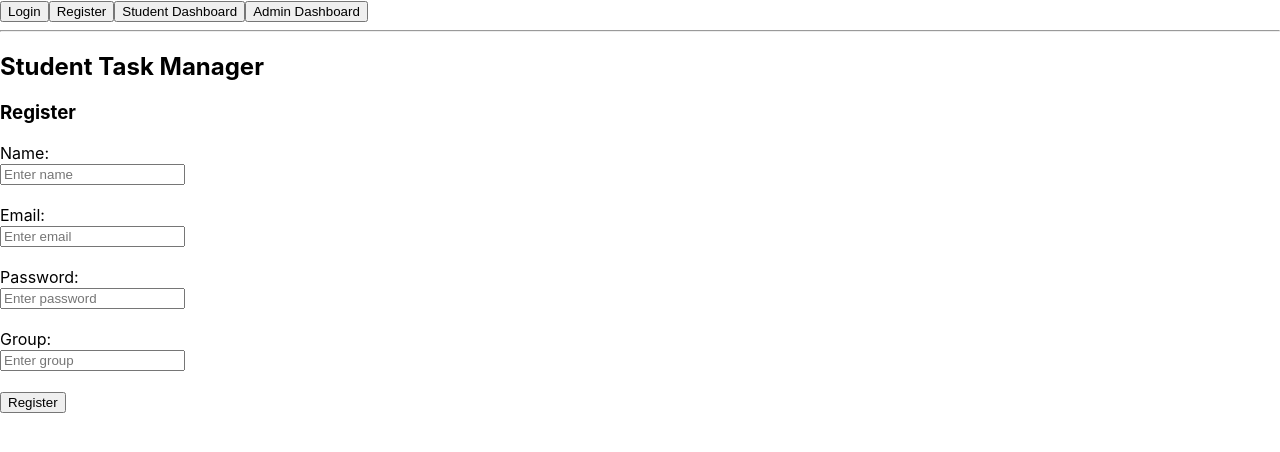
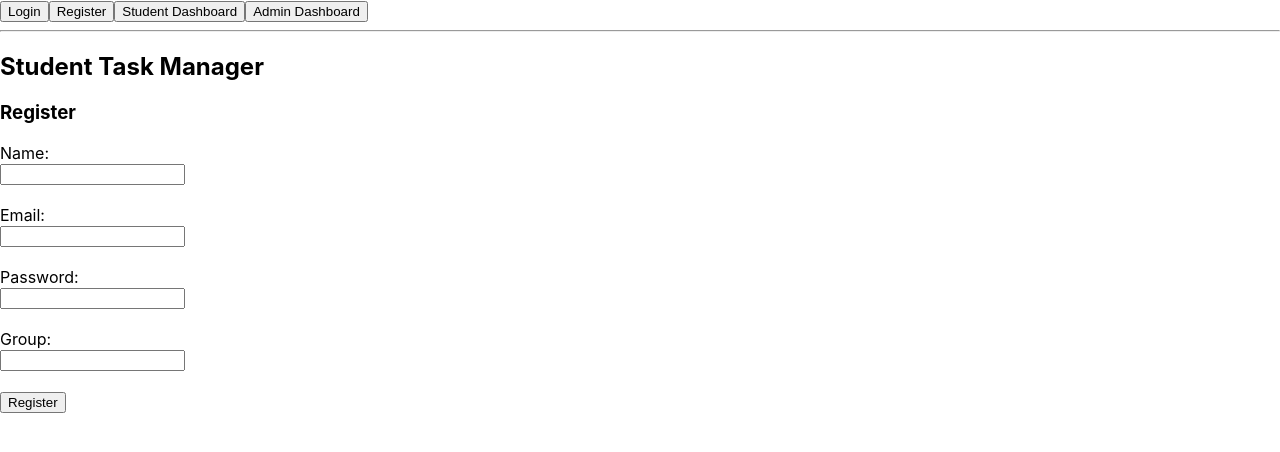
Before and after one commit to AyaRafea-431011614/task-manager-project, a React (Create React App) app in the folder frontend/: page / in a window 1280 px wide. Both pictures are taken after a click on the button "Register". Shown: the top 452 px of the page. Built offline with nearby package versions, Linux system fonts and the light colour scheme.

Commit message:
Add validation to Register form

```diff
--- a/frontend/src/pages/Register.js
+++ b/frontend/src/pages/Register.js
@@ -1,42 +1,58 @@
+import { useState } from "react";
+
 function Register() {
+  const [name, setName] = useState("");
+  const [email, setEmail] = useState("");
+  const [password, setPassword] = useState("");
+  const [group, setGroup] = useState("");
+  const [message, setMessage] = useState("");
+
+  const handleRegister = () => {
+    if (name === "" || email === "" || password === "" || group === "") {
+      setMessage("Please fill in all fields.");
+      return;
+    }
+
+    setMessage("Registration successful.");
+    console.log("Registered user:", name, email, password, group);
+  };
+
   return (
     <div>
       <h2>Student Task Manager</h2>
       <h3>Register</h3>
 
       <div>
-        <label>Name:</label>
-        <br />
-        <input type="text" placeholder="Enter name" />
+        <label>Name:</label><br />
+        <input type="text" onChange={(e) => setName(e.target.value)} />
       </div>
 
       <br />
 
       <div>
-        <label>Email:</label>
-        <br />
-        <input type="email" placeholder="Enter email" />
+        <label>Email:</label><br />
+        <input type="email" onChange={(e) => setEmail(e.target.value)} />
       </div>
 
       <br />
 
       <div>
-        <label>Password:</label>
-        <br />
-        <input type="password" placeholder="Enter password" />
+        <label>Password:</label><br />
+        <input type="password" onChange={(e) => setPassword(e.target.value)} />
       </div>
 
       <br />
 
       <div>
-        <label>Group:</label>
-        <br />
-        <input type="text" placeholder="Enter group" />
+        <label>Group:</label><br />
+        <input type="text" onChange={(e) => setGroup(e.target.value)} />
       </div>
 
       <br />
 
-      <button>Register</button>
+      <button onClick={handleRegister}>Register</button>
+
+      <p>{message}</p>
     </div>
   );
 }
```
